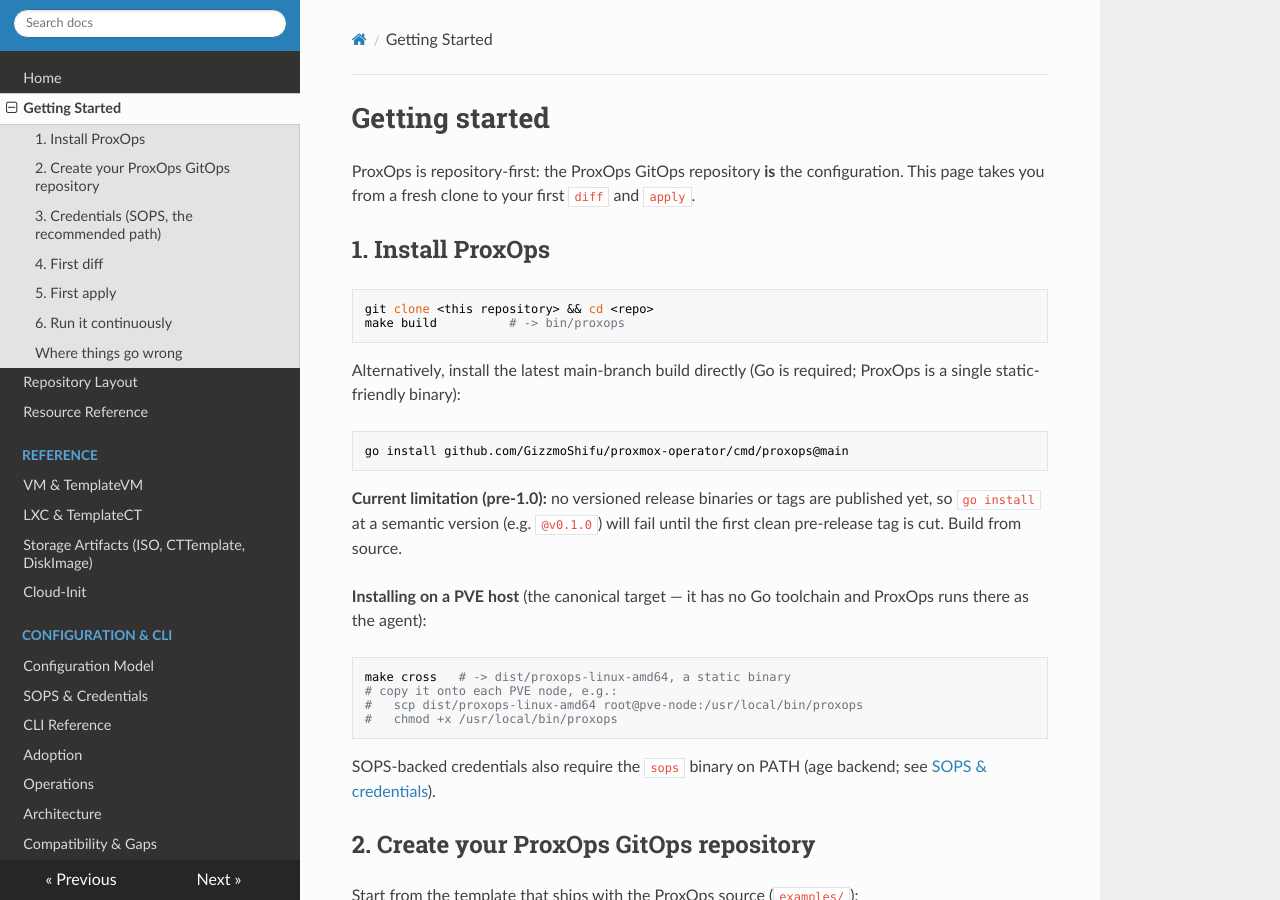
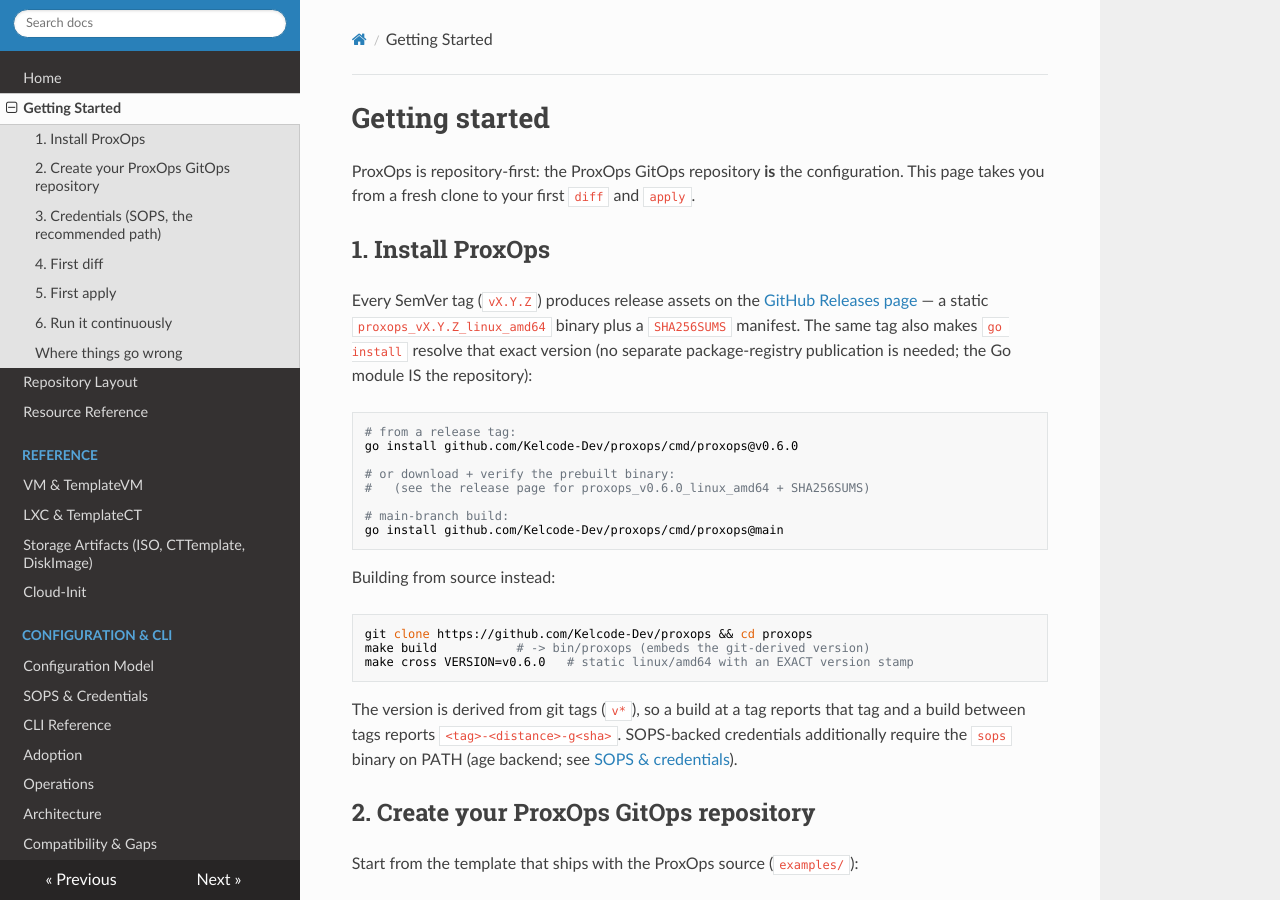
Before and after one commit to Kelcode-Dev/proxops, an MkDocs documentation site: the page built from docs/getting-started.md, in a window 1280 px wide and 900 px high. Built offline with MkDocs 1.6.1, drawn with Linux system fonts in a browser that asks for light colours; nearby versions of some CDN libraries.

Commit message:
docs: establish v0.6.0 public release identity
Update all public-facing references to the canonical repository and
module identity (github.com/Kelcode-Dev/proxops):

  - README: install section now leads with
    'go install github.com/Kelcode-Dev/proxops/cmd/proxops@v0.6.0'
    (validated end-to-end against a local module proxy); clone URL,
    Pages link, and the maturity banner's new 'Versioning' bullet that
    explains the two version streams (application: v0.6.0 SemVer tags;
    manifest schema: proxops/v1alpha1, intentionally alpha).
  - docs/index.md: matching 'Versioning & schema maturity' section +
    Apache-2.0 licence note.
  - docs/getting-started.md: install section rewritten for the tag-based
    release model (releases page assets, go install at tag, main-branch
    build, from-source build with exact-version stamping); removes the
    now-obsolete 'no tags published yet' limitation note.
  - CONTRIBUTING.md: canonical repository/module + v0.6.0 identity at
    the top; a new 'Releases' section documenting tag-based SemVer
    releases + the release workflow contract.
  - mkdocs.yml: site_url -> https://kelcode-dev.github.io/proxops/.
  - docs.Dockerfile: OCI source label fixed to the canonical HTTPS URL
    (the previous edit had produced a scheme-less
    github.com:Kelcode-Dev/proxops); vendor/author labels updated to the
    new account name.
  - SECURITY.md: minor formatting cleanup; PVR remains the canonical
    reporting mechanism, owner decision slot preserved.

````diff
--- a/docs/getting-started.md
+++ b/docs/getting-started.md
@@ -6,34 +6,36 @@ configuration. This page takes you from a fresh clone to your first
 
 ## 1. Install ProxOps
 
+Every SemVer tag (`vX.Y.Z`) produces release assets on the
+[GitHub Releases page](https://github.com/Kelcode-Dev/proxops/releases) —
+a static `proxops_vX.Y.Z_linux_amd64` binary plus a `SHA256SUMS`
+manifest. The same tag also makes `go install` resolve that exact version
+(no separate package-registry publication is needed; the Go module IS
+the repository):
+
 ```sh
-git clone <this repository> && cd <repo>
-make build          # -> bin/proxops
+# from a release tag:
+go install github.com/Kelcode-Dev/proxops/cmd/proxops@v0.6.0
+
+# or download + verify the prebuilt binary:
+#   (see the release page for proxops_v0.6.0_linux_amd64 + SHA256SUMS)
+
+# main-branch build:
+go install github.com/Kelcode-Dev/proxops/cmd/proxops@main
 ```
 
-Alternatively, install the latest main-branch build directly (Go is
-required; ProxOps is a single static-friendly binary):
+Building from source instead:
 
 ```sh
-go install github.com/GizzmoShifu/proxmox-operator/cmd/proxops@main
+git clone https://github.com/Kelcode-Dev/proxops && cd proxops
+make build           # -> bin/proxops (embeds the git-derived version)
+make cross VERSION=v0.6.0   # static linux/amd64 with an EXACT version stamp
 ```
 
-**Current limitation (pre-1.0):** no versioned release binaries or tags are
-published yet, so `go install` at a semantic version (e.g. `@v0.1.0`) will
-fail until the first clean pre-release tag is cut. Build from source.
-
-**Installing on a PVE host** (the canonical target — it has no Go toolchain
-and ProxOps runs there as the agent):
-
-```sh
-make cross   # -> dist/proxops-linux-amd64, a static binary
-# copy it onto each PVE node, e.g.:
-#   scp dist/proxops-linux-amd64 root@pve-node:/usr/local/bin/proxops
-#   chmod +x /usr/local/bin/proxops
-```
-
-SOPS-backed credentials also require the `sops` binary on PATH (age
-backend; see [SOPS & credentials](sops-credentials.md)).
+The version is derived from git tags (`v*`), so a build at a tag reports
+that tag and a build between tags reports `<tag>-<distance>-g<sha>`.
+SOPS-backed credentials additionally require the `sops` binary on PATH
+(age backend; see [SOPS & credentials](sops-credentials.md)).
 
 ## 2. Create your ProxOps GitOps repository
 
--- a/mkdocs.yml
+++ b/mkdocs.yml
@@ -15,7 +15,7 @@ site_description: >-
   one git repository as the source of truth, one agent converging every
   declared PVE cluster — idempotent, deterministic, fail-closed, no
   persistent state.
-site_url: https://operatorshifu.github.io/proxmox-operator/
+site_url: https://kelcode-dev.github.io/proxops/
 
 docs_dir: docs
 site_dir: site
````
Also changed, not shown: CONTRIBUTING.md (+19 -0 lines), README.md (+18 -14 lines), SECURITY.md (+1 -0 lines), docs/index.md (+11 -0 lines), 1 other file.
